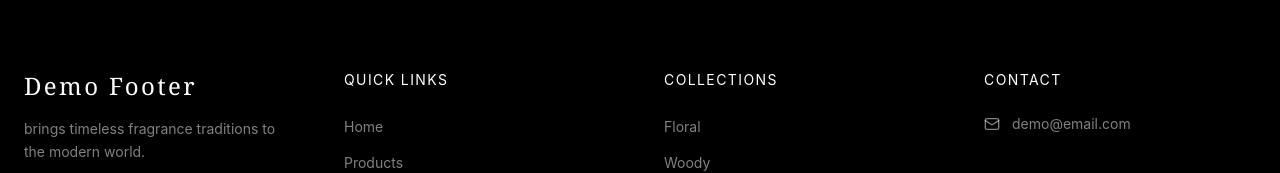
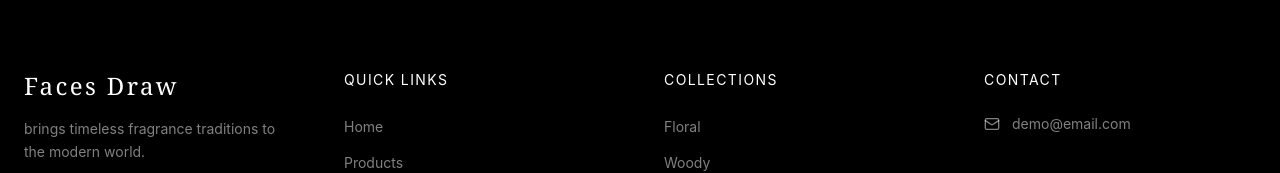
Before and after one commit to hasanalam365/Raffle-Draw-Client, a React (Vite) app: page / in a window 1280 px wide. Shown: the part 1005-1178 px from the top of the page. Built offline with nearby package versions, Linux system fonts and the light colour scheme; no server answers.

Commit message:
banners image set

```diff
--- a/src/Pages/Homes/Banners.jsx
+++ b/src/Pages/Homes/Banners.jsx
@@ -9,11 +9,11 @@ const Banners = () => {
       <div className="absolute inset-0">
         <div className="absolute inset-0 bg-[radial-gradient(circle_at_left,#0cf2ff15,transparent_40%)]"></div>
 
-        <img
-          src="/bg-car.png"
+        {/* <img
+          src="/https://i.ibb.co.com/qLpnZBPB/lam.jpg"
           alt="Luxury Car"
           className="absolute right-0 top-0 h-full w-[55%] object-cover opacity-10"
-        />
+        /> */}
       </div>
 
       {/* MAIN CONTENT */}
@@ -144,7 +144,7 @@ const Banners = () => {
               <div className="flex items-center justify-center h-[220px] mt-8 rounded-3xl border border-cyan-400/10 bg-[#031018] overflow-hidden">
 
                 <img
-                  src="/lambo.png"
+                  src="https://i.ibb.co.com/qLpnZBPB/lam.jpg"
                   alt="Lamborghini"
                   className="object-contain w-[85%] hover:scale-105 transition duration-500"
                 />
--- a/src/Shared/Footer/Footer.jsx
+++ b/src/Shared/Footer/Footer.jsx
@@ -28,7 +28,7 @@ export default function Footer() {
           {/* BRAND */}
           <div>
             <h4 className="mb-4 font-serif text-2xl tracking-widest">
-           Demo Footer
+          Faces Draw
             </h4>
             <p className="mb-6 text-sm leading-relaxed text-white/50">
          brings
```
